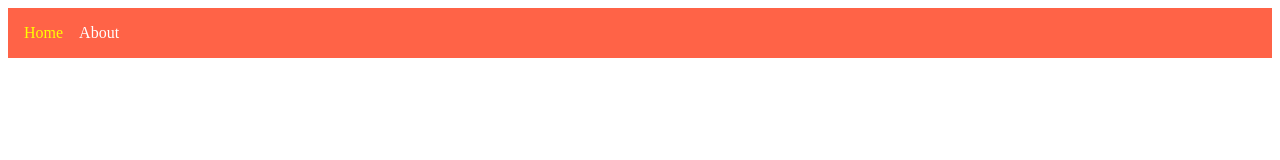
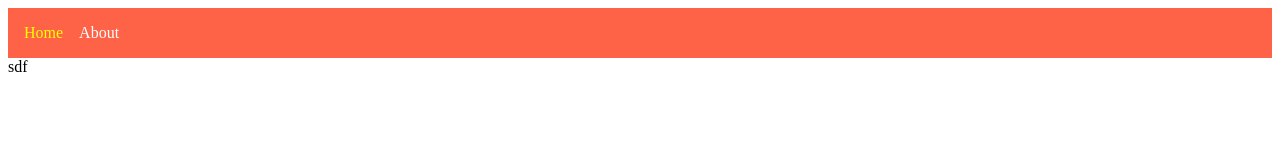
Before and after one commit to dayoung0510/nextjs-intro, a Next.js app: page / in a window 1280 px wide. Shown: the top 160 px of the page. Built offline with nearby package versions, Linux system fonts and the light colour scheme.

Commit message:
_app.js 파일 생성

```diff
--- /dev/null
+++ b/pages/_app.js
@@ -0,0 +1,10 @@
+import NavBar from "../components/NavBar";
+
+export default function App({ Component, pageProps }) {
+  return (
+    <div>
+      <NavBar />
+      <Component {...pageProps} />
+    </div>
+  );
+}
--- a/pages/index.js
+++ b/pages/index.js
@@ -1,12 +1,3 @@
-import { useState } from "react";
-import NavBar from "../components/NavBar";
-
 export default function Home() {
-  const [counter, setCounter] = useState(0);
-
-  return (
-    <div>
-      <NavBar />
-    </div>
-  );
+  return <div>sdf</div>;
 }
```
Also changed, not shown: pages/about.js (+1 -8 lines).
